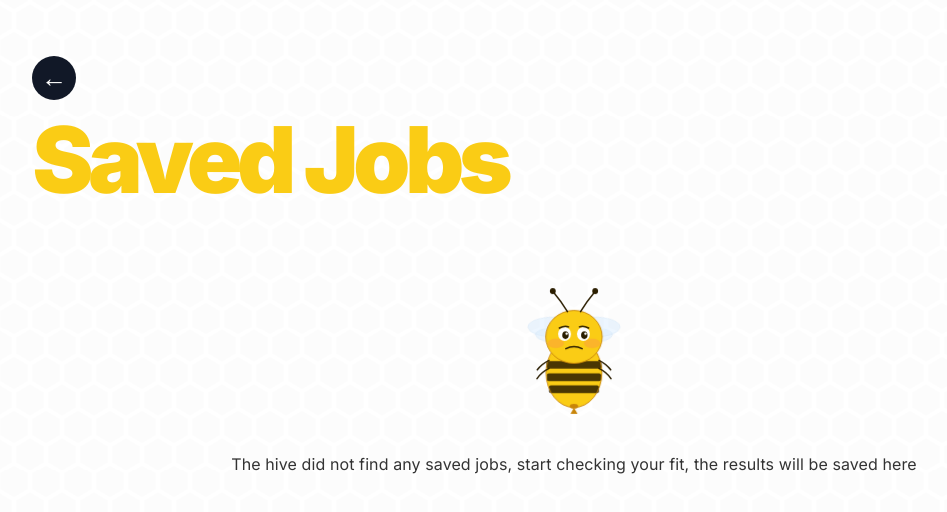
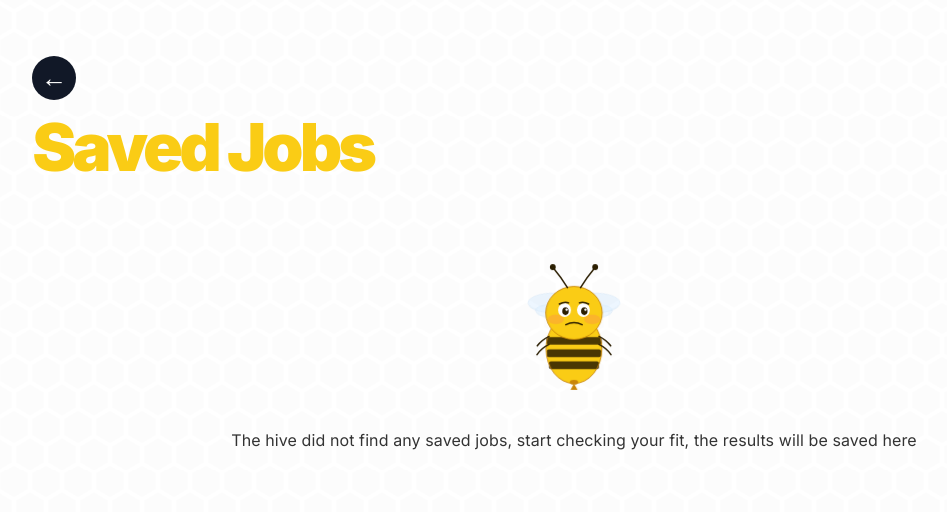
Before and after one commit to Dryra/beehired, a React (Vite) app in the folder client/: page / in a window 1280 px wide. Both pictures are taken after a click on the element 1181 px from the left and 111 px from the top of the page. Shown: the top 512 px of the page, without its empty margins (66-1013 px from the left). Built offline with nearby package versions, Linux system fonts and the light colour scheme.

Commit message:
Implement styling changes

```diff
--- a/client/src/App.scss
+++ b/client/src/App.scss
@@ -501,7 +501,9 @@ body {
     transform 0.22s ease,
     border-color 0.22s ease,
     box-shadow 0.22s ease;
-
+  box-shadow:
+    0 22px 60px rgba(15, 23, 42, 0.14),
+    inset 0 1px 0 rgba(255, 255, 255, 0.72);
   &:hover {
     cursor:
       url("./assets/hero.png") 16 16,
--- a/client/src/components/jobs.scss
+++ b/client/src/components/jobs.scss
@@ -5,7 +5,6 @@
   margin: 0 auto;
   inset: 0;
   z-index: 50;
-  overflow-y: auto;
 
   .jobDetails {
     margin: 0 0 20px;
@@ -106,6 +105,9 @@
       flex-direction: column;
       align-items: start;
       gap: 16px;
+      h1 {
+        font-size: 66px;
+      }
     }
     .backArrow {
       width: 44px;
```
